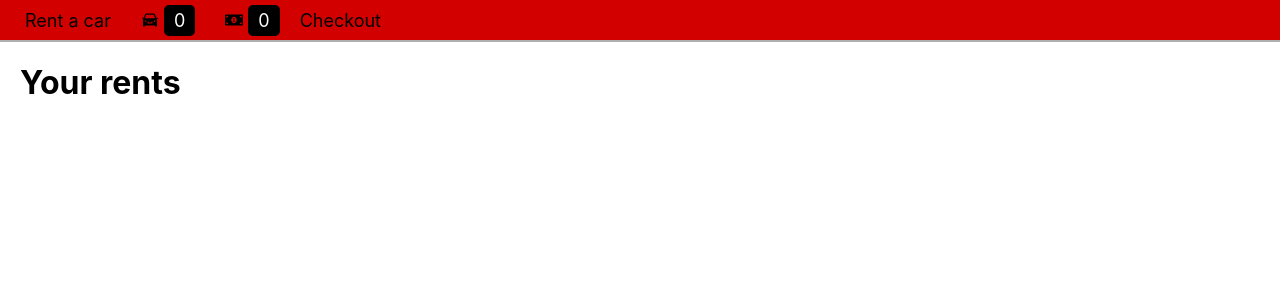
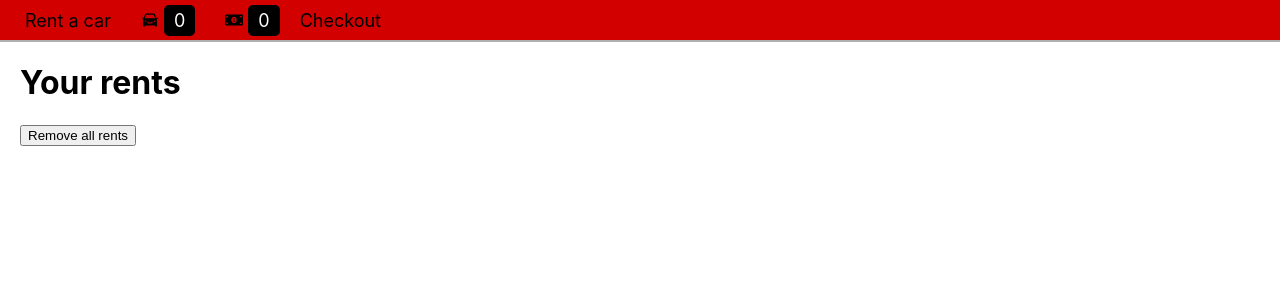
Before and after one commit to UrosVesic/reactApp, a React (Create React App) app: page /rent in a window 1280 px wide. Shown: the top 300 px of the page. Built offline with nearby package versions, Linux system fonts and the light colour scheme.

Commit message:
dodato dugme za brisanje svih iznajmljivanja

```diff
--- a/src/App.js
+++ b/src/App.js
@@ -140,6 +140,12 @@ function App() {
     });
   };
 
+  function removeAllRents() {
+    setRents([]);
+    setRentNum(0);
+    setRentPrice(0);
+  }
+
   return (
     <BrowserRouter>
       <NavBar rentNum={rentNum} rentPrice={rentPrice} />
@@ -149,7 +155,10 @@ function App() {
           element={<Cars cars={cars} onAdd={addToRents} onUndo={undoRent} />}
         />
         <Route path="/checkout" element={<Checkout rents={rents} />} />
-        <Route path="/rent" element={<Rents rents={rents} />} />
+        <Route
+          path="/rent"
+          element={<Rents rents={rents} removeAllRents={removeAllRents} />}
+        />
       </Routes>
     </BrowserRouter>
   );
--- a/src/components/Car.jsx
+++ b/src/components/Car.jsx
@@ -26,7 +26,7 @@ const Car = ({car,onAdd,onUndo,rented}) => {
             {rented===0 ? <>
             <a className="btn" onClick={()=> onAdd(car.id)}>Rent</a>
             <a className="btn" onClick={()=> onUndo(car.id)}>Undo</a>
-           </> : <> <input type="date" id={vratiDateId(car)} name="rent-start"
+           </> : <> <input type="date" name="rent-start"
                     min={date}></input><h3>Amount:{car.amount} <br/> Price:{car.amount*car.priceperday}</h3></>}
 
           </div>
--- a/src/components/Rents.jsx
+++ b/src/components/Rents.jsx
@@ -1,7 +1,7 @@
 import React from 'react';
 import Car from "./Car.jsx";
 
-const Rents = ({rents}) => {
+const Rents = ({rents, removeAllRents}) => {
   return (<div className="rent-container">
       <h1>Your rents</h1>
       {rents.map((car) => (
@@ -12,9 +12,10 @@ const Rents = ({rents}) => {
          //onAdd = {onAdd}
          //onUndo = {onUndo}
          />
+
       ))}
 
-
+      <button onClick={(e)=>{e.preventDefault();removeAllRents()}}>Remove all rents</button>
     </div>);
 };
 
```
